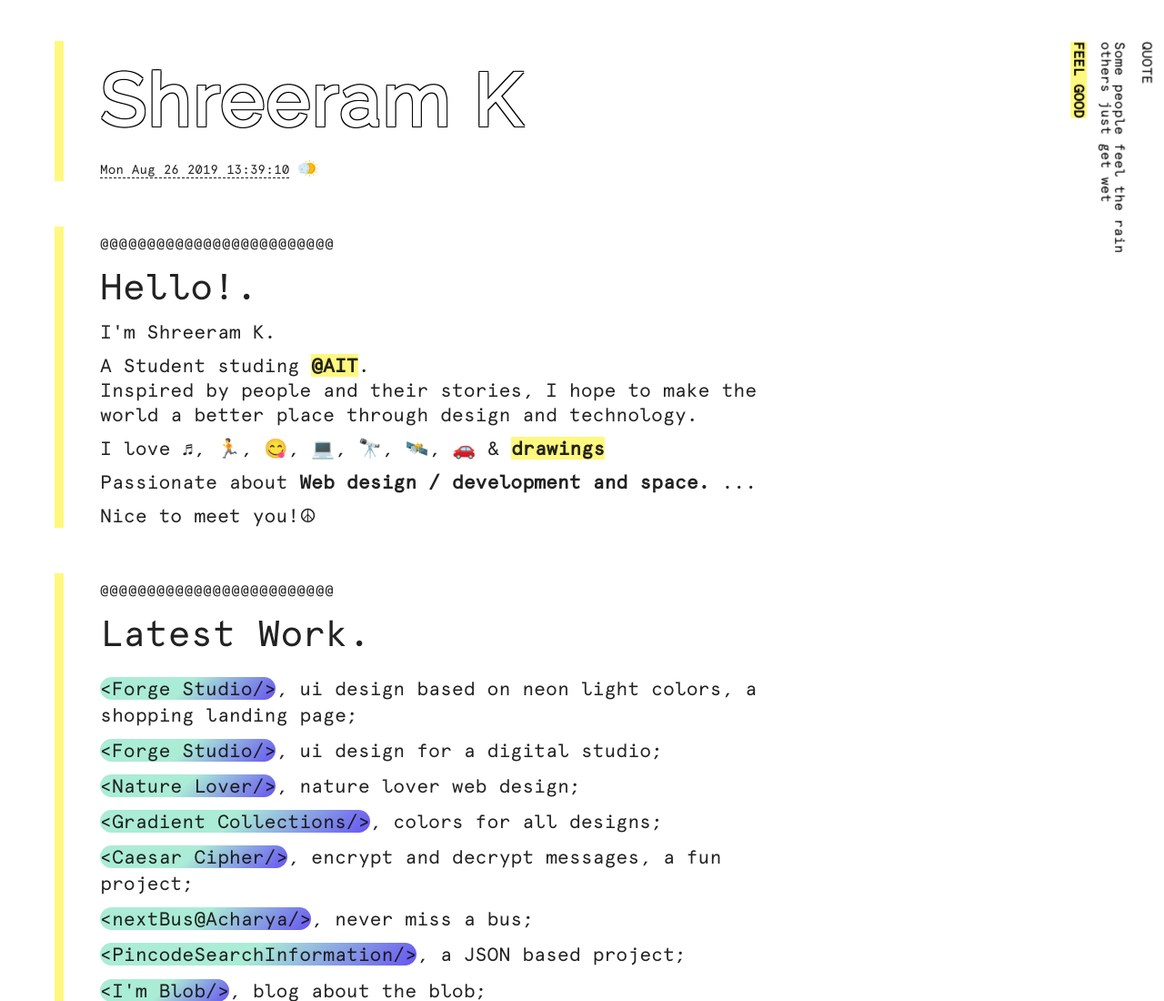
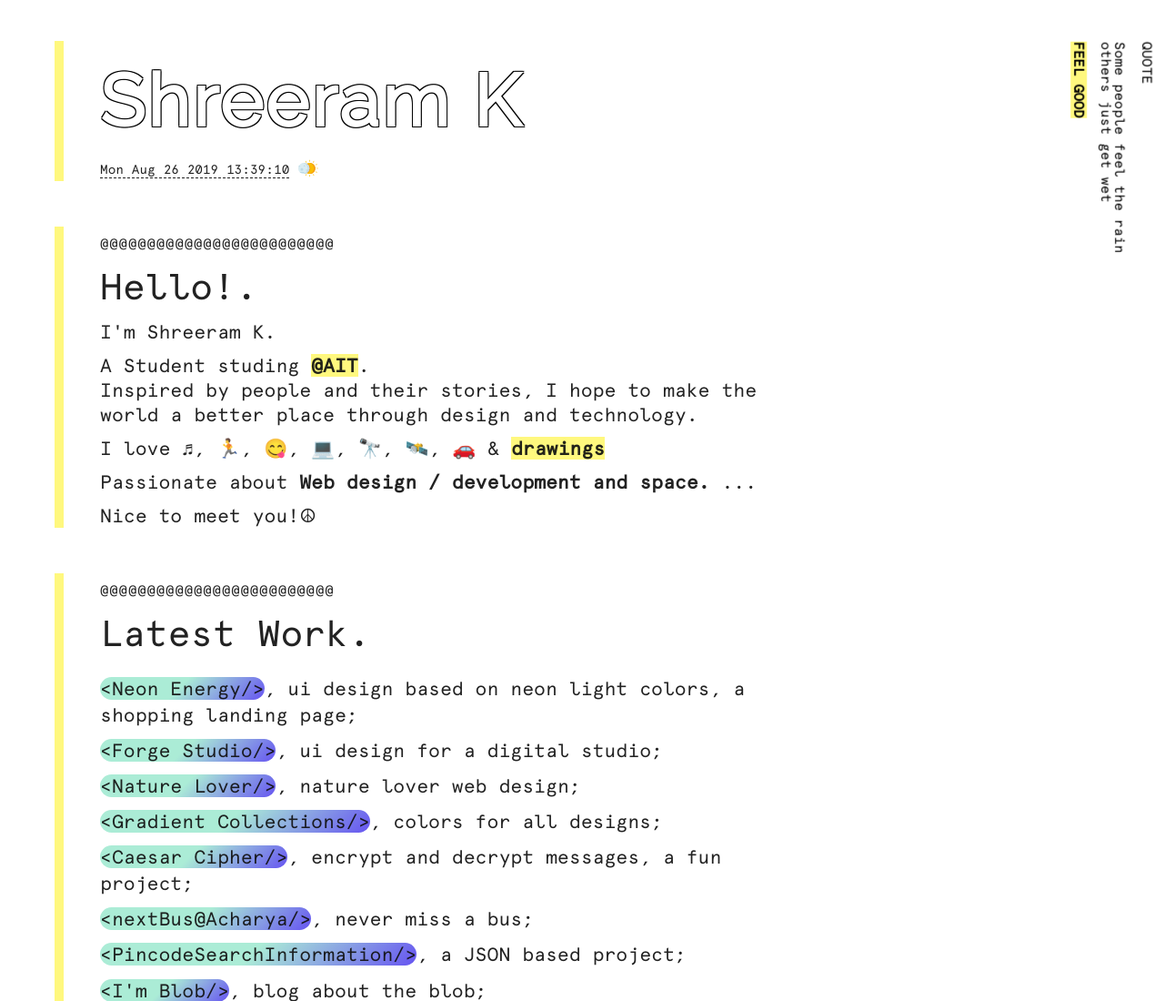
Before and after one commit to shreeram0k/shreeram0k.github.io, a plain HTML site: page index.html in a window 1280 px wide. Shown: the top 1100 px of the page at 91% size. Drawn offline with Linux system fonts and the light colour scheme; a web font is replaced by a local one.

Commit message:
jag error;)

```diff
--- a/index.html
+++ b/index.html
@@ -70,7 +70,7 @@
             <ul class="a">
                 <li>
                     <a target="_blank" class="highlight"
-                        href="https://shreeram0k.github.io/neon-energy/">&lt;Forge Studio/&gt;</a>, ui design based on neon light colors, a shopping landing page;
+                        href="https://shreeram0k.github.io/neon-energy/">&lt;Neon Energy/&gt;</a>, ui design based on neon light colors, a shopping landing page;
                 </li>
                 <li>
                     <a target="_blank" class="highlight"
```
